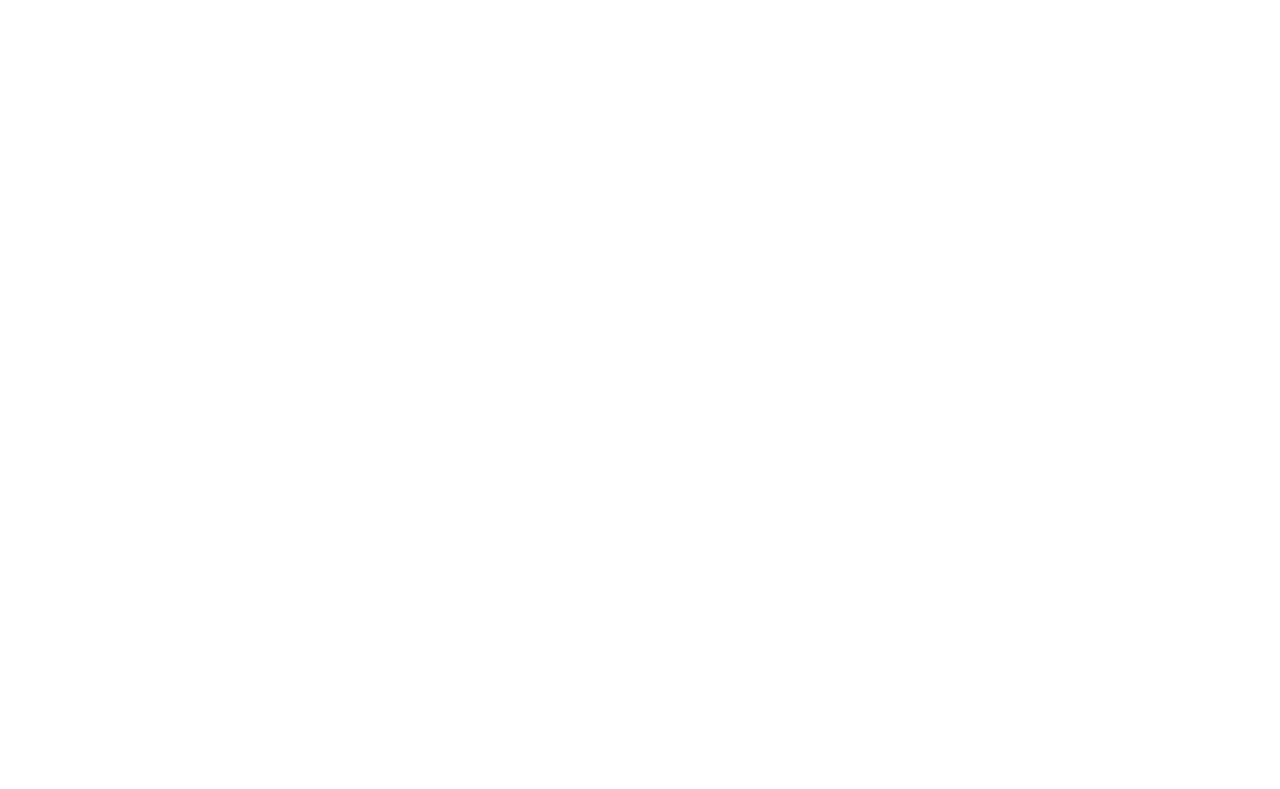
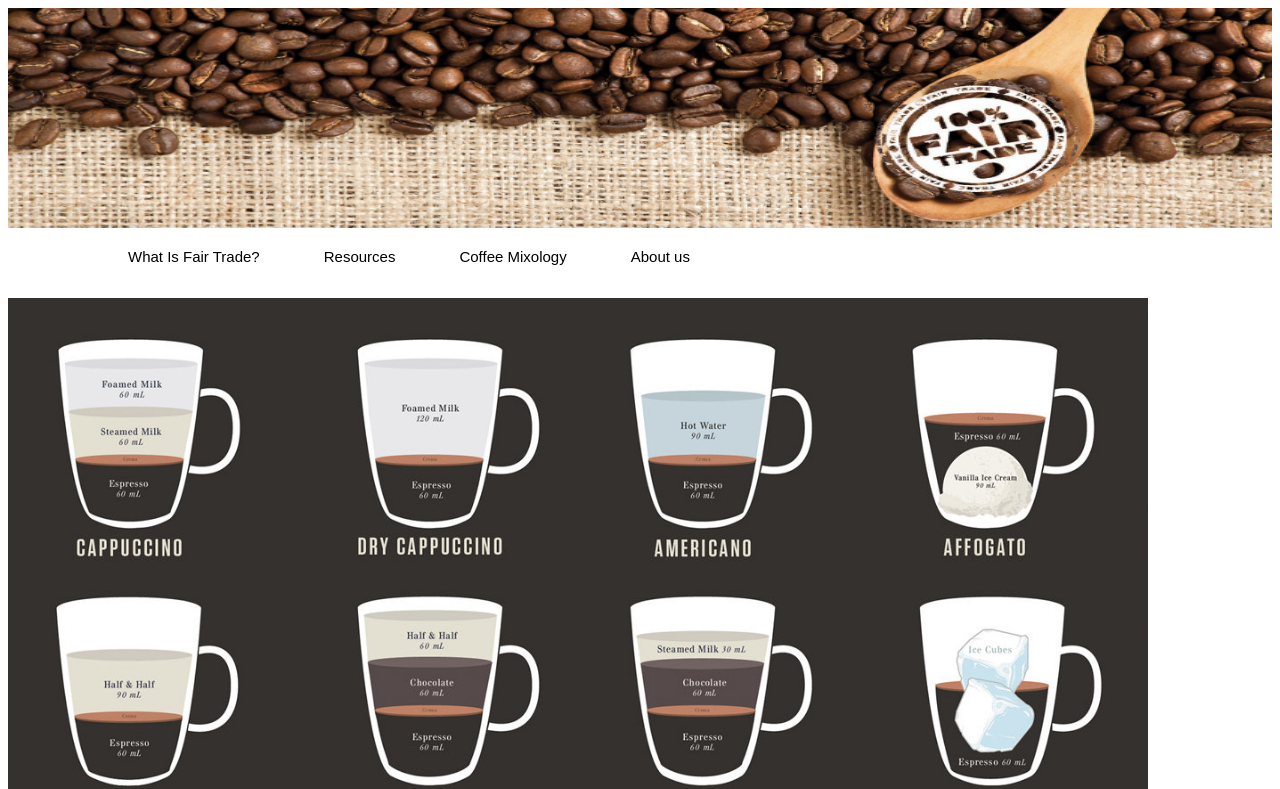
Before and after one commit to abbyryan/fairtrade, a plain HTML site: page coffeemix.html in a window 1280 px wide. Shown: the top 789 px of the page. Drawn offline with Linux system fonts and the light colour scheme.

Commit message:
mix page complete

```diff
--- a/coffeemix.html
+++ b/coffeemix.html
@@ -0,0 +1,23 @@
+<!DOCTYPE HTML>
+<html>
+	<head>
+		<title>Coffee Mixology</title>
+		<link rel="stylesheet" type="text/css" href="css/layout.css"/>
+	</head>
+	<body>
+		<div class="banner">
+		<img src="images/banner.png">
+			<nav class="nav">
+				<ul>
+					<li>What Is Fair Trade?</li>
+					<li>Resources</li>
+					<li>Coffee Mixology</li>
+					<li>About us</li>
+				</ul>
+			</nav>
+		</div>
+		<div id="chart">
+			<img src="images/espressochart.png">
+		</div>
+	</body>
+</html>
--- a/css/layout.css
+++ b/css/layout.css
@@ -23,3 +23,8 @@ nav{
 	height:220px;
 	width:100%;
 }
+
+#chart img{
+	width:1140px;
+	height:auto;
+}
```
Also changed, not shown: index.html (+4 -1 lines).
